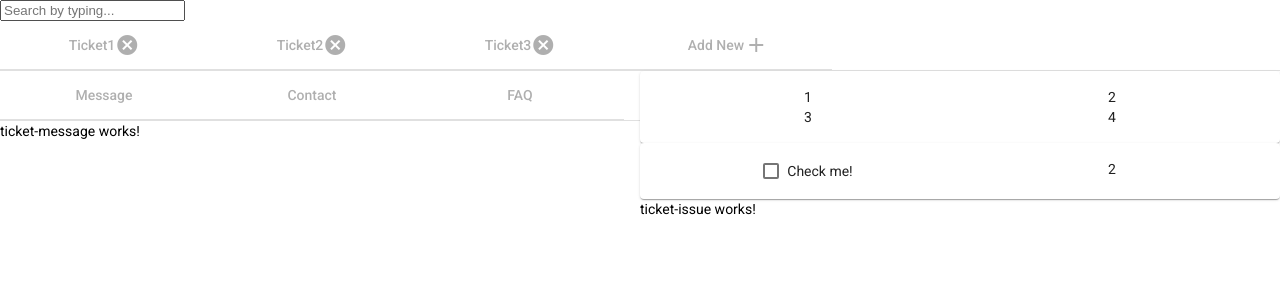
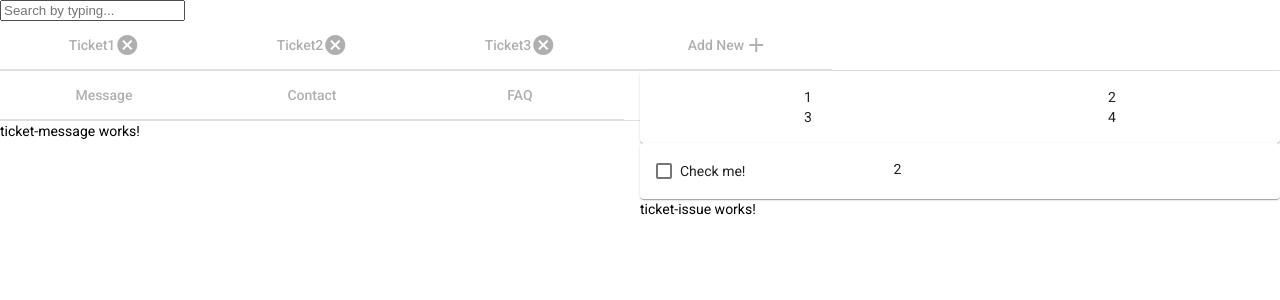
Before and after one commit to nhasaan/ng9-ticket, an Angular app: page /ticket/create/message in a window 1280 px wide. Shown: the top 300 px of the page. Built offline with nearby package versions, Linux system fonts and the light colour scheme.

Commit message:
mat checkbox and button module

```diff
--- a/src/app/ticket/components/ticket-actions/ticket-actions.component.html
+++ b/src/app/ticket/components/ticket-actions/ticket-actions.component.html
@@ -10,7 +10,7 @@
 </mat-card>
 <mat-card>
     <div fxlayout="row">
-        <div fxFlex="50" fxLayoutAlign="center">
+        <div fxLayoutAlign="center">
             <mat-checkbox>Check me!</mat-checkbox>
         </div>
         <div fxFlex="50" fxLayoutAlign="center">2</div>
```
